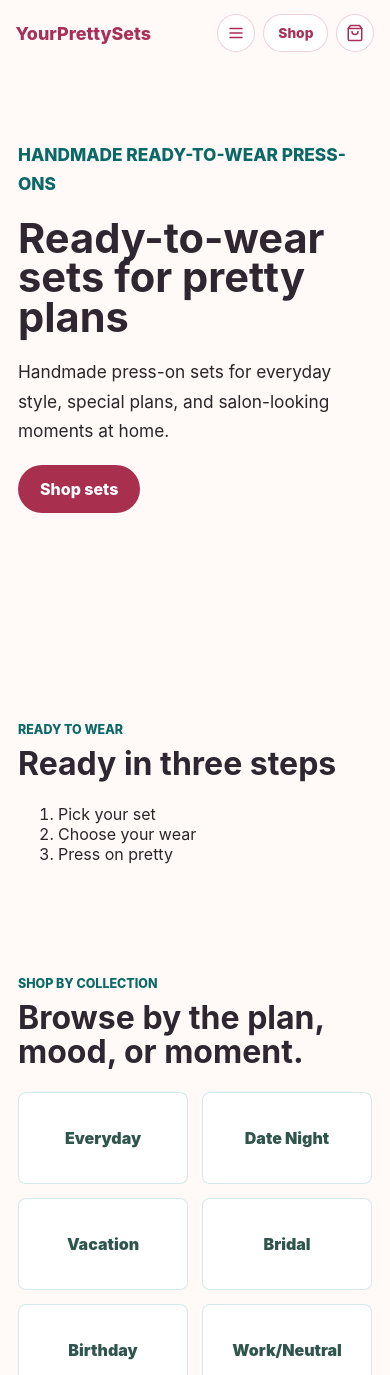
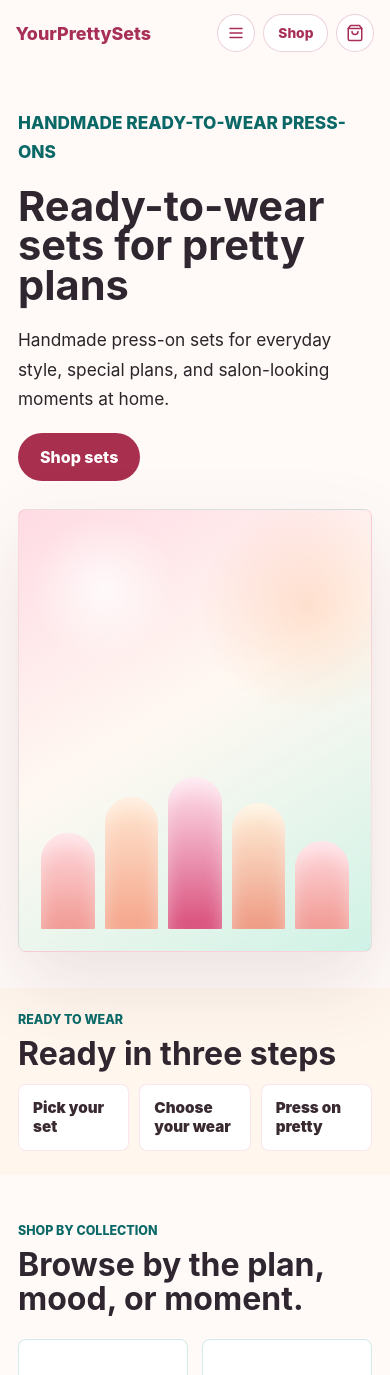
Before and after one commit to cashmoneyrick9/YourPrettySets, a React (Vite) app: page / in a window 390 px wide. Shown: the top 1375 px of the page. Built offline with nearby package versions, Linux system fonts and the light colour scheme.

Commit message:
style: polish mobile home shopping path

```diff
--- a/src/styles.css
+++ b/src/styles.css
@@ -189,48 +189,53 @@ h1 {
   max-width: 640px;
 }
 
-.hero-product-spread {
+.hero-photo {
   align-self: center;
-  aspect-ratio: 1 / 1;
+  aspect-ratio: 4 / 5;
   background:
-    radial-gradient(circle at 20% 20%, rgba(255, 111, 97, 0.32), transparent 24%),
-    radial-gradient(circle at 82% 24%, rgba(98, 210, 190, 0.34), transparent 25%),
-    radial-gradient(circle at 56% 78%, rgba(246, 216, 92, 0.42), transparent 22%),
+    radial-gradient(circle at 24% 18%, rgba(255, 255, 255, 0.76), transparent 16%),
+    radial-gradient(circle at 82% 22%, rgba(255, 186, 146, 0.36), transparent 24%),
+    linear-gradient(150deg, rgba(255, 216, 226, 0.92), rgba(255, 246, 237, 0.72) 46%, rgba(185, 236, 218, 0.68)),
     #ffffff;
   border: 1px solid rgba(217, 79, 124, 0.14);
   border-radius: 8px;
   box-shadow: 0 30px 80px rgba(93, 48, 67, 0.12);
   display: grid;
-  gap: 14px;
-  grid-template-columns: repeat(2, minmax(0, 1fr));
-  padding: clamp(18px, 4vw, 42px);
+  gap: 10px;
+  grid-template-columns: repeat(5, minmax(0, 1fr));
+  overflow: hidden;
+  padding: clamp(22px, 5vw, 46px);
 }
 
-.nail-tile {
-  align-items: center;
-  border-radius: 999px 999px 42px 42px;
-  color: #392a31;
-  display: flex;
-  font-size: 0.8rem;
-  font-weight: 900;
-  justify-content: center;
-  min-height: 128px;
+.hero-photo__nail {
+  align-self: end;
+  background: linear-gradient(180deg, #ffd9df, #f19a93);
+  border-radius: 999px 999px 48px 48px;
+  box-shadow: inset 0 10px 18px rgba(255, 255, 255, 0.42);
+  min-height: clamp(120px, 22vw, 220px);
 }
 
-.nail-tile--coral {
-  background: #ff9b8a;
+.hero-photo__nail--one {
+  min-height: clamp(96px, 18vw, 180px);
 }
 
-.nail-tile--mint {
-  background: #b7efd8;
+.hero-photo__nail--two {
+  background: linear-gradient(180deg, #ffe7d1, #f5a58b);
+  min-height: clamp(132px, 23vw, 232px);
 }
 
-.nail-tile--sky {
-  background: #bde8ff;
+.hero-photo__nail--three {
+  background: linear-gradient(180deg, #ffe2ed, #d94f7c);
+  min-height: clamp(152px, 25vw, 252px);
 }
 
-.nail-tile--peach {
-  background: #ffd7a8;
+.hero-photo__nail--four {
+  background: linear-gradient(180deg, #fff0d9, #ee9a83);
+  min-height: clamp(126px, 22vw, 216px);
+}
+
+.hero-photo__nail--five {
+  min-height: clamp(88px, 17vw, 170px);
 }
 
 .section-block {
@@ -412,28 +417,35 @@ h1 {
   width: 18px;
 }
 
-.steps-section {
+.confidence-section {
   background: #fff6ed;
+  padding-block: clamp(24px, 4vw, 42px);
 }
 
-.steps-list {
-  counter-reset: steps;
+.confidence-section .section-heading {
+  margin-bottom: 14px;
+}
+
+.confidence-list {
   display: grid;
-  gap: 14px;
-  grid-template-columns: repeat(4, minmax(0, 1fr));
+  gap: 10px;
+  grid-template-columns: repeat(3, minmax(0, 1fr));
   list-style: none;
   margin: 0 auto;
-  max-width: 1180px;
+  max-width: 920px;
   padding: 0;
 }
 
-.steps-list li {
+.confidence-list li {
   background: #ffffff;
+  border: 1px solid rgba(217, 79, 124, 0.14);
   border-radius: 8px;
-  font-weight: 800;
-  line-height: 1.35;
-  min-height: 120px;
-  padding: 18px;
+  color: #392a31;
+  font-size: 0.95rem;
+  font-weight: 900;
+  line-height: 1.2;
+  min-height: 62px;
+  padding: 14px;
 }
 
 .reviews-section {
@@ -530,7 +542,6 @@ h1 {
     grid-template-columns: 1fr;
   }
 
-  .steps-list,
   .review-grid {
     grid-template-columns: 1fr;
   }
@@ -599,14 +610,18 @@ h1 {
     line-height: 1.6;
   }
 
-  .hero-product-spread {
-    gap: 10px;
-    padding: 14px;
+  .hero-photo {
+    gap: 7px;
+    padding: 18px;
   }
 
-  .nail-tile {
-    font-size: 0.74rem;
-    min-height: 104px;
+  .hero-photo__nail,
+  .hero-photo__nail--one,
+  .hero-photo__nail--two,
+  .hero-photo__nail--three,
+  .hero-photo__nail--four,
+  .hero-photo__nail--five {
+    min-height: 42px;
   }
 
   .section-block {
@@ -638,14 +653,24 @@ h1 {
     padding: 14px;
   }
 
+  .confidence-section {
+    padding-block: 26px;
+  }
+
+  .confidence-list {
+    grid-template-columns: repeat(3, minmax(0, 1fr));
+  }
+
+  .confidence-list li {
+    font-size: 0.78rem;
+    min-height: 54px;
+    padding: 10px 8px;
+    text-align: center;
+  }
+
   .kit-feature,
   .review-grid figure {
     padding: 18px;
-  }
-
-  .steps-list li {
-    min-height: 96px;
-    padding: 16px;
   }
 
   .faq-list a {
```
Also changed, not shown: 1 other file (tests, documents, lock files or other folders).
